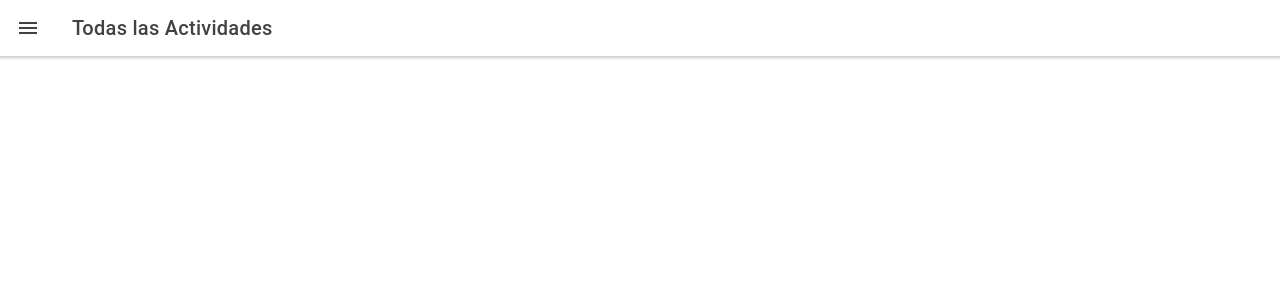
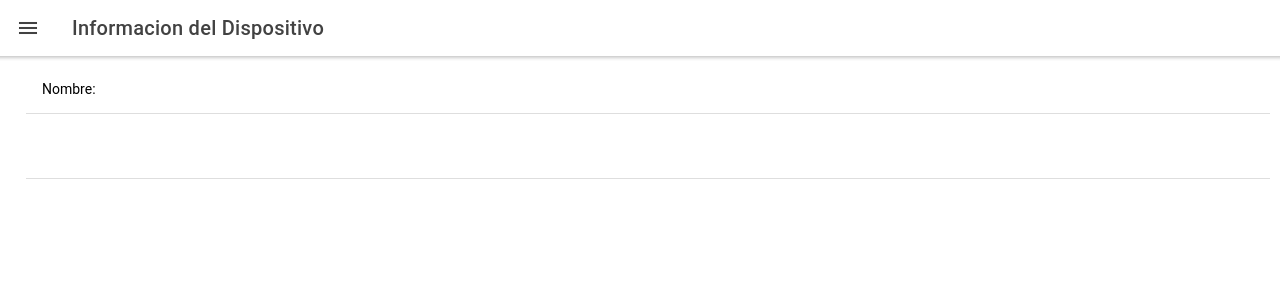
Before and after one commit to EdgarBryanLM/Proyecto, a React (Create React App) app: page /celular in a window 1280 px wide. Before the commit this address led to /all-activities. Shown: the top 300 px of the page. Built offline with nearby package versions, Linux system fonts and the light colour scheme.

Commit message:
Agregando el componente de device

```diff
--- a/package.json
+++ b/package.json
@@ -5,6 +5,7 @@
   "dependencies": {
     "@capacitor/android": "^2.4.7",
     "@capacitor/core": "^2.4.7",
+    "@capacitor/device": "^1.0.0",
     "@capacitor/toast": "^1.0.0",
     "@ionic/react": "^5.5.0",
     "@ionic/react-router": "^5.5.0",
--- a/src/App.tsx
+++ b/src/App.tsx
@@ -26,6 +26,7 @@ import AddActivity from './pages/AddActivity/AddActivity';
 import React from 'react';
 import {bodyOutline, newspaperOutline} from 'ionicons/icons';
 import ActivitiesContextProvider from './data/ActivitiesContextProvider';
+import Celular from './pages/infoCel/celular';
 
 const App: React.FC = () => (
   <IonApp>
@@ -52,6 +53,13 @@ const App: React.FC = () => (
           </IonItem>
           </IonMenuToggle>
 
+          <IonMenuToggle>
+          <IonItem routerLink="/celular" routerDirection="none" lines="none" >
+          <IonIcon color="medium" slot="start" icon={bodyOutline}></IonIcon>
+          <IonLabel>Informacion</IonLabel>
+          </IonItem>
+          </IonMenuToggle>
+
         </IonList>
       </IonContent>
     </IonMenu>
@@ -59,6 +67,7 @@ const App: React.FC = () => (
       <IonRouterOutlet id="scheduleAppM1">
         <Route path="/all-activities" component={AllActivities} exact/>
         <Route path="/add-activities" component={AddActivity} exact/>
+        <Route path="/celular" component={Celular} exact/>
         <Redirect to ="/all-activities"/>
 
       </IonRouterOutlet>
--- a/src/pages/AddActivity/AddActivity.tsx
+++ b/src/pages/AddActivity/AddActivity.tsx
@@ -2,7 +2,7 @@ import React,{useRef,useContext, useState}from 'react';
 import { IonButton, IonButtons, IonCol, IonContent, IonDatetime, IonGrid, IonHeader, IonInput, IonItem, IonLabel, IonMenuButton, IonPage, IonRow, IonSegment, IonSegmentButton, IonTitle, IonToast, IonToolbar } from '@ionic/react';
 import {useHistory} from 'react-router-dom'
 import activitiesContext, { ActivityType } from '../../data/activities-context';
-import { Plugins,Toast } from '@capacitor/core';
+import { Plugins,Toast,Device } from '@capacitor/core';
 
 
 const AddActivity: React.FC = () => {
@@ -24,6 +24,9 @@ const AddActivity: React.FC = () => {
         });
       };
 
+
+
+
     const addActivity =()=>{
         const title = titleInput.current?.value as string;
         const description = descriptionInput.current?.value as string;
@@ -34,6 +37,7 @@ const AddActivity: React.FC = () => {
         if(title && description && typeAct && startHour){
             activitiesCtxt.addActivity(title,description,startHour,typeAct);
            confirmado();
+
             history.replace('/all-activities');
         }
     };
--- a/src/pages/infoCel/celular.tsx
+++ b/src/pages/infoCel/celular.tsx
@@ -1 +1,53 @@
 import React,{useRef,useContext, useState}from 'react';
+import { IonPage, IonHeader, IonToolbar, IonTitle, IonContent, IonGrid, IonButtons, IonMenuButton, IonRow, IonCol, IonCard, IonCardHeader, IonCardSubtitle, IonCardTitle, IonCardContent, IonItem, IonButton, IonModal, IonIcon, IonLabel, IonInput } from '@ionic/react';
+import { Plugins,Toast,Device } from '@capacitor/core';
+const celular: React.FC = () => {
+    const { AnyPlugin } = Plugins;
+    const logDeviceInfo = async () => {
+        const info = await Device.getInfo();
+
+        console.log(info);
+      };
+
+    return (
+        <IonPage>
+        <IonHeader>
+            <IonToolbar>
+            <IonButtons slot="start">
+          <IonMenuButton/>
+
+          </IonButtons>
+                <IonTitle>Informacion del Dispositivo</IonTitle>
+            </IonToolbar>
+        </IonHeader>
+        <IonContent>
+        <IonGrid>
+
+            <IonRow>
+                <IonCol>
+                <IonItem>
+                <IonCardContent >
+                Nombre: {}
+                </IonCardContent>
+                </IonItem>
+                </IonCol>
+            </IonRow>
+            <IonRow>
+                <IonCol>
+                <IonItem>
+                    <IonLabel position="floating">Descripcion</IonLabel>
+
+                </IonItem>
+                </IonCol>
+            </IonRow>
+
+
+
+        </IonGrid>
+    </IonContent>
+    </IonPage>
+
+    );
+};
+
+export default celular;
```
Also changed, not shown: 3 other files (tests, documents, lock files or other folders).
